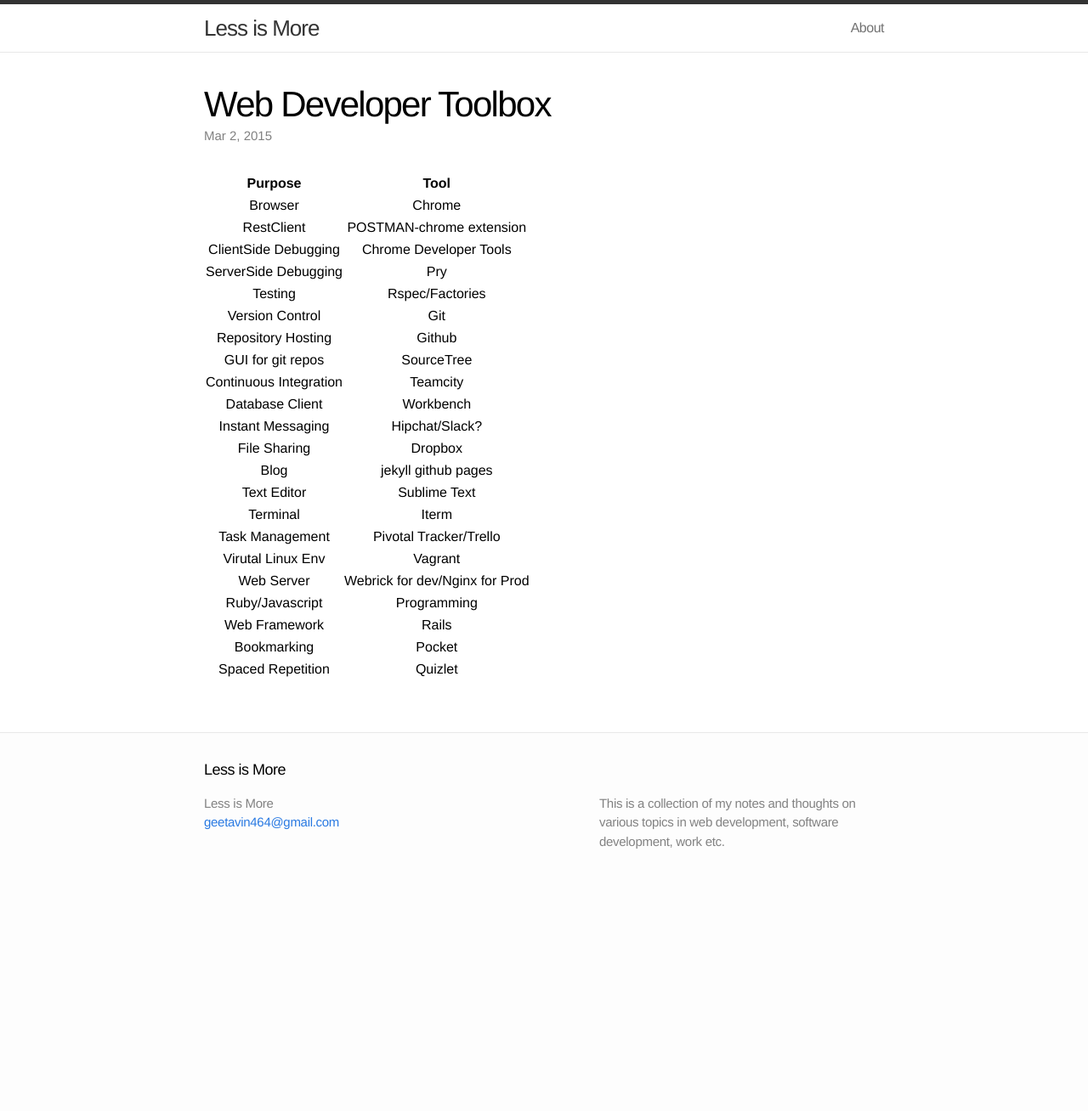
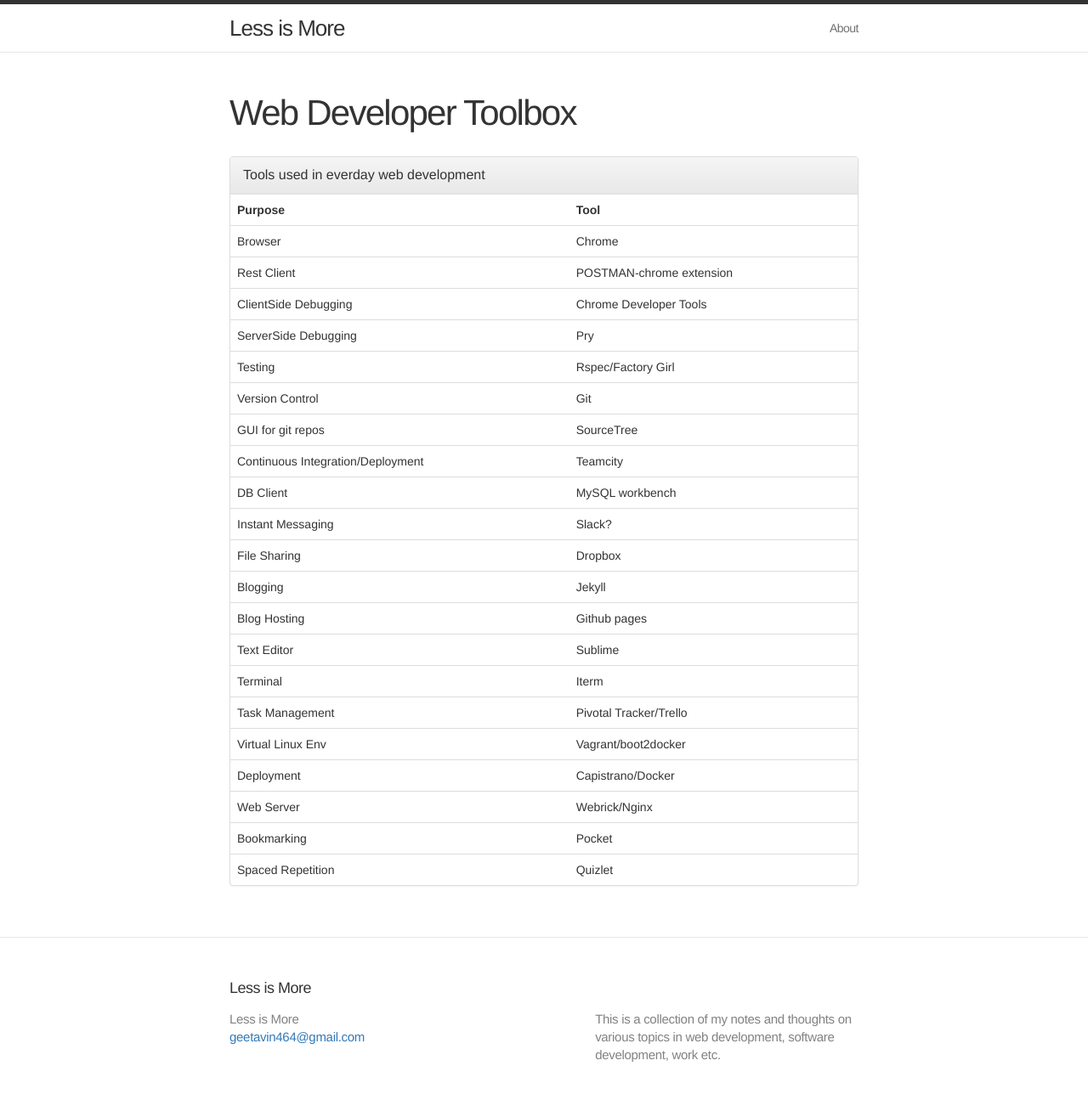
Before and after one commit to geetavin464/geetavin464.github.io, a Jekyll site: the page built from _posts/2015-03-02-web-developer-toolbox.md, in a window 1280 px wide. Shown: the whole page at 85% size. Built offline with Jekyll 4.4.1, drawn with Linux system fonts in a browser that asks for light colours; before the commit the page ends 1047 px from its top, so only the background shows below that.

Commit message:
add bootstrap for styling

```diff
--- a/_includes/head.html
+++ b/_includes/head.html
@@ -8,5 +8,10 @@
 
     <!-- Custom CSS -->
     <link rel="stylesheet" href="{{ "/css/main.css" | prepend: site.baseurl }}">
+    <!-- Latest compiled and minified CSS -->
+    <link rel="stylesheet" href="https://maxcdn.bootstrapcdn.com/bootstrap/3.3.4/css/bootstrap.min.css">
+
+    <!-- Optional theme -->
+    <link rel="stylesheet" href="https://maxcdn.bootstrapcdn.com/bootstrap/3.3.4/css/bootstrap-theme.min.css">
 
 </head>
--- a/_layouts/post.html
+++ b/_layouts/post.html
@@ -5,7 +5,7 @@
 
   <header class="post-header">
     <h1>{{ page.title }}</h1>
-    <p class="meta">{{ page.date | date: "%b %-d, %Y" }}{% if page.author %} • {{ page.author }}{% endif %}{% if page.meta %} • {{ page.meta }}{% endif %}</p>
+    <p class="meta">{% if page.author %} • {{ page.author }}{% endif %}{% if page.meta %} • {{ page.meta }}{% endif %}</p>
   </header>
 
   <article class="post-content">
--- a/_posts/2015-03-02-web-developer-toolbox.md
+++ b/_posts/2015-03-02-web-developer-toolbox.md
@@ -4,28 +4,96 @@
 date:   2015-03-02 06:08:44
 categories: Cheatsheets
 ---
-
-| Purpose               | Tool                           |
-| :--------------------:| :-----------------------------:|
-| Browser               | Chrome                         |
-| RestClient            | POSTMAN-chrome extension       |
-| ClientSide Debugging  | Chrome Developer Tools         |
-| ServerSide Debugging  | Pry                            |
-| Testing               | Rspec/Factories                |
-| Version Control       | Git                            |
-| Repository Hosting    | Github                         |
-| GUI for git repos     | SourceTree                     |
-| Continuous Integration| Teamcity                       |
-| Database Client       | Workbench                      |
-| Instant Messaging     | Hipchat/Slack?                 |
-| File Sharing          | Dropbox                        |
-| Blog                  | jekyll github pages            |
-| Text Editor           | Sublime Text                   |
-| Terminal              | Iterm                          |
-| Task Management       | Pivotal Tracker/Trello         |
-| Virutal Linux Env     | Vagrant                        |
-| Web Server            | Webrick for dev/Nginx for Prod |
-| Ruby/Javascript       | Programming                    |
-| Web Framework         | Rails                          |
-| Bookmarking           | Pocket                         |
-| Spaced Repetition     | Quizlet                        |
+<div class="panel panel-default">
+  <div class="panel-heading panel-title"> Tools used in everday web development</div>
+  <table class="table">
+    <tr>
+      <th> Purpose </th>
+      <th> Tool  </th>
+    </tr>
+    <tr>
+      <td>Browser </td>
+      <td> Chrome</td>
+    </tr>
+    <tr>
+      <td>Rest Client </td>
+      <td>POSTMAN-chrome extension </td>
+    </tr>
+    <tr>
+      <td>ClientSide Debugging </td>
+      <td> Chrome Developer Tools</td>
+    </tr>
+    <tr>
+      <td>ServerSide Debugging </td>
+      <td>Pry </td>
+    </tr>
+      <tr>
+      <td>Testing</td>
+      <td> Rspec/Factory Girl</td>
+    </tr>
+    <tr>
+      <td>Version Control</td>
+      <td>Git </td>
+    </tr>
+    <tr>
+      <td>GUI for git repos </td>
+      <td>SourceTree</td>
+    </tr>
+    <tr>
+      <td>Continuous Integration/Deployment </td>
+      <td>Teamcity </td>
+    </tr>
+      <tr>
+      <td>DB Client </td>
+      <td> MySQL workbench</td>
+    </tr>
+    <tr>
+      <td> Instant Messaging </td>
+      <td>Slack? </td>
+    </tr>
+    <tr>
+      <td>File Sharing</td>
+      <td>Dropbox</td>
+    </tr>
+    <tr>
+      <td>Blogging </td>
+      <td>Jekyll </td>
+    </tr>
+      <tr>
+      <td>Blog Hosting</td>
+      <td>Github pages</td>
+    </tr>
+    <tr>
+      <td>Text Editor</td>
+      <td>Sublime </td>
+    </tr>
+    <tr>
+      <td>Terminal</td>
+      <td>Iterm</td>
+    </tr>
+    <tr>
+      <td>Task Management </td>
+      <td>Pivotal Tracker/Trello </td>
+    </tr>
+    <tr>
+      <td>Virtual Linux Env </td>
+      <td>Vagrant/boot2docker </td>
+    </tr>
+    <tr>
+      <td>Deployment</td>
+      <td>Capistrano/Docker </td>
+    </tr>
+    <tr>
+      <td>Web Server</td>
+      <td> Webrick/Nginx</td>
+    </tr>
+    <tr>
+      <td>Bookmarking</td>
+      <td>Pocket </td>
+    </tr>
+    <tr>
+      <td>Spaced Repetition</td>
+      <td>Quizlet</td>
+    </tr>
+  </table>
+</div>
--- a/index.html
+++ b/index.html
@@ -4,13 +4,12 @@
 
 <div class="home">
 
-  <h1>Posts</h1>
+  <h1>Web Development - Quick Reference</h1>
 
   <ul class="posts">
     {% for post in site.posts %}
       <li>
-        <span class="post-date">{{ post.date | date: "%b %-d, %Y" }}</span>
-        <a class="post-link" href="{{ post.url | prepend: site.baseurl }}">{{ post.title }}</a>
+        <a class="post-link list-group-item list-group-item-info" href="{{ post.url | prepend: site.baseurl }}">{{ post.title }}</a>
       </li>
     {% endfor %}
   </ul>
```
Also changed, not shown: _posts/2015-04-10-bootstrap.md (added, +62 -0 lines).
